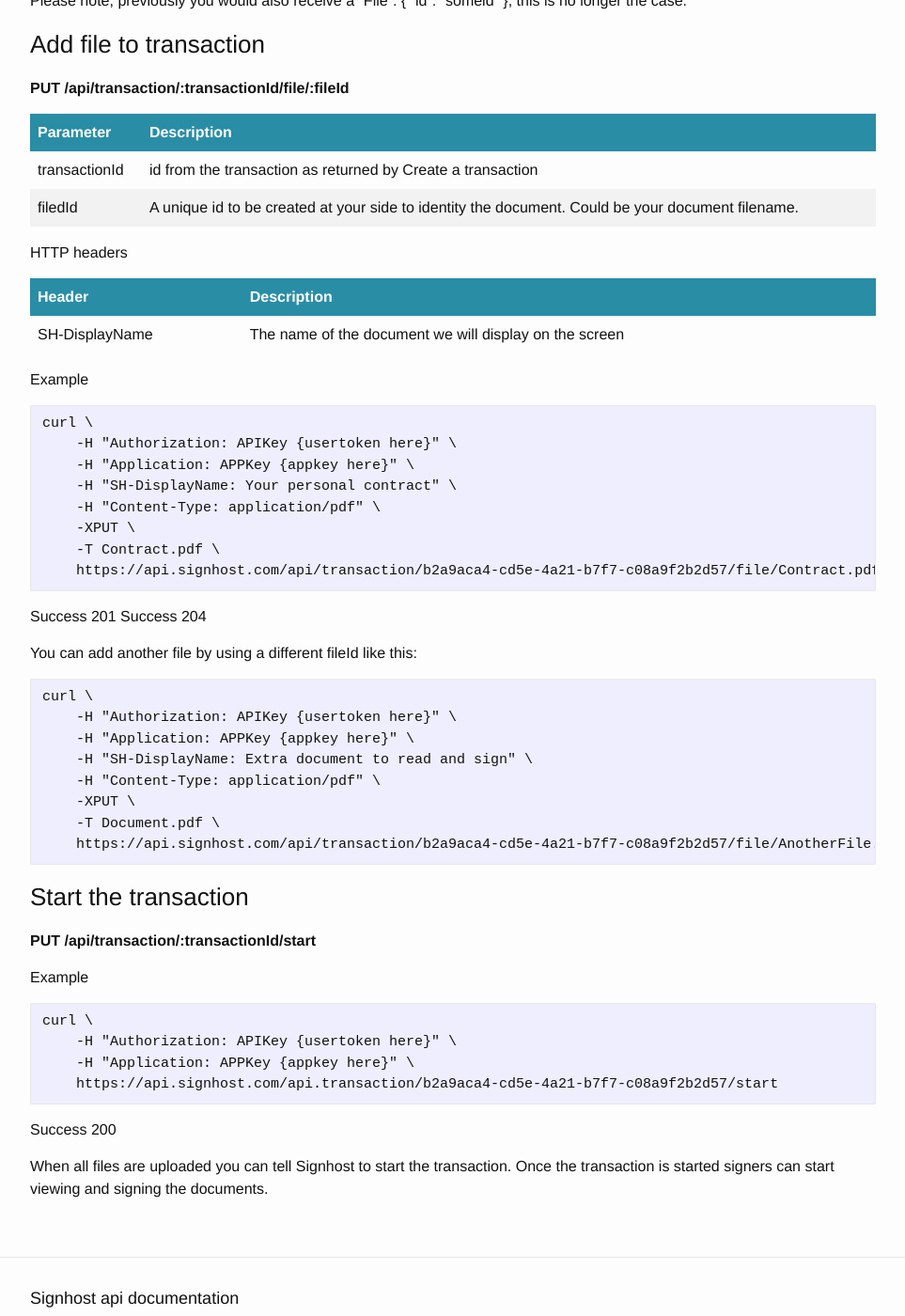
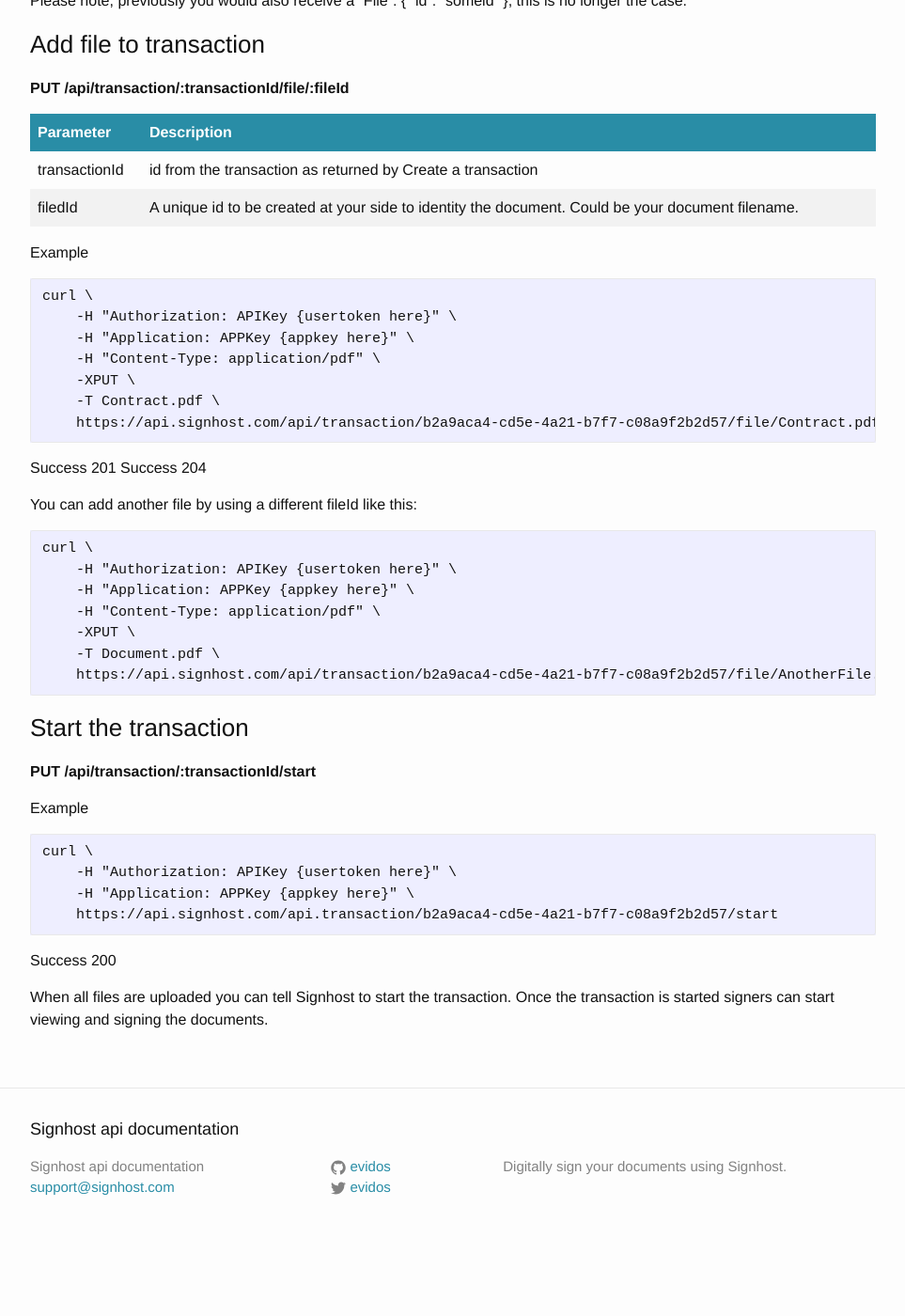
Before and after one commit to markohantula/evidos.github.io, a Jekyll site: the page built from _posts/2015-11-26-howto-create-a-multidocument-transaction.markdown, in a window 1280 px wide and 1400 px high, scrolled down 1419 px. Shown: the whole window at 94% size, without its empty margins (158-1121 px from the left). Built offline with Jekyll 4.4.1, drawn with Linux system fonts in a browser that asks for light colours; after the commit the page ends 2754 px from its top, so only the background shows below that.

Commit message:
Cut last references to SH-DisplayName

```diff
--- a/_posts/2015-11-26-howto-create-a-multidocument-transaction.markdown
+++ b/_posts/2015-11-26-howto-create-a-multidocument-transaction.markdown
@@ -78,19 +78,11 @@
 transactionId | id from the transaction as returned by Create a transaction
 filedId       | A unique id to be created at your side to identity the document. Could be your document filename.
 
-
-HTTP headers
-
- Header        | Description
----------------|------------
-SH-DisplayName | The name of the document we will display on the screen
-
 Example
 
     curl \
         -H "Authorization: APIKey {usertoken here}" \
         -H "Application: APPKey {appkey here}" \
-        -H "SH-DisplayName: Your personal contract" \
         -H "Content-Type: application/pdf" \
         -XPUT \
         -T Contract.pdf \
@@ -105,7 +97,6 @@
     curl \
         -H "Authorization: APIKey {usertoken here}" \
         -H "Application: APPKey {appkey here}" \
-        -H "SH-DisplayName: Extra document to read and sign" \
         -H "Content-Type: application/pdf" \
         -XPUT \
         -T Document.pdf \
```
